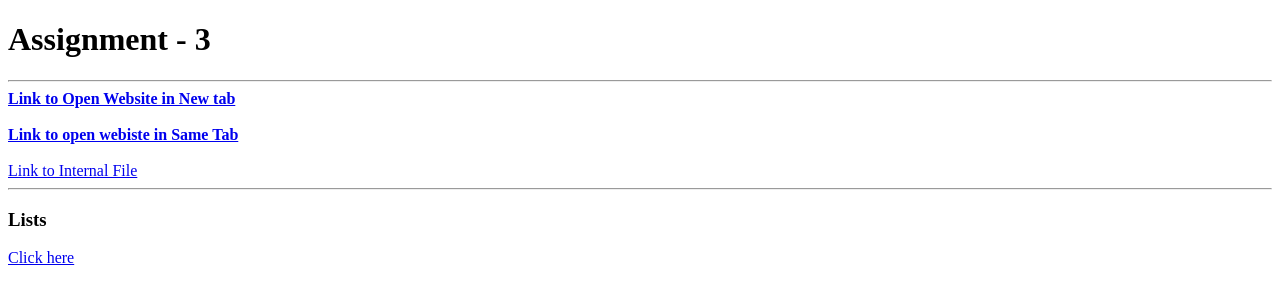
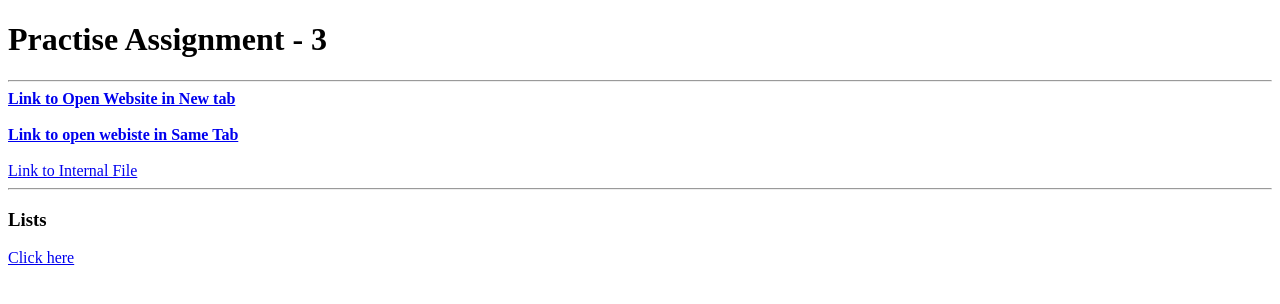
Before and after one commit to Tabishmohammad/I-frame, a plain HTML site: page main.html in a window 1280 px wide. Drawn offline with Linux system fonts and the light colour scheme.

Commit message:
Update main.html

```diff
--- a/main.html
+++ b/main.html
@@ -6,7 +6,7 @@
     <title>I frame</title>
 </head>
 <body>
-    <h1>Assignment - 3 </h1>
+    <h1> Practise Assignment - 3 </h1>
     <hr>
     <a href="https://www.ssmengg.edu.in" target="new"><b>Link to Open Website in New tab</b></a>
     <br>
```
